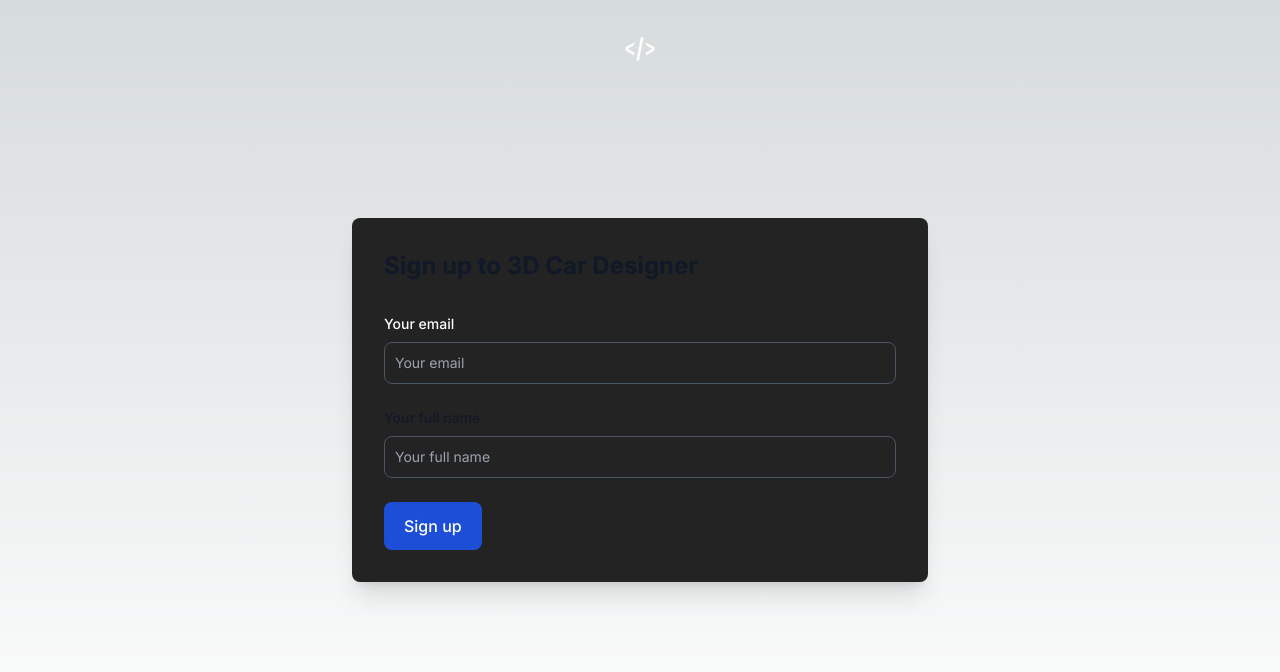
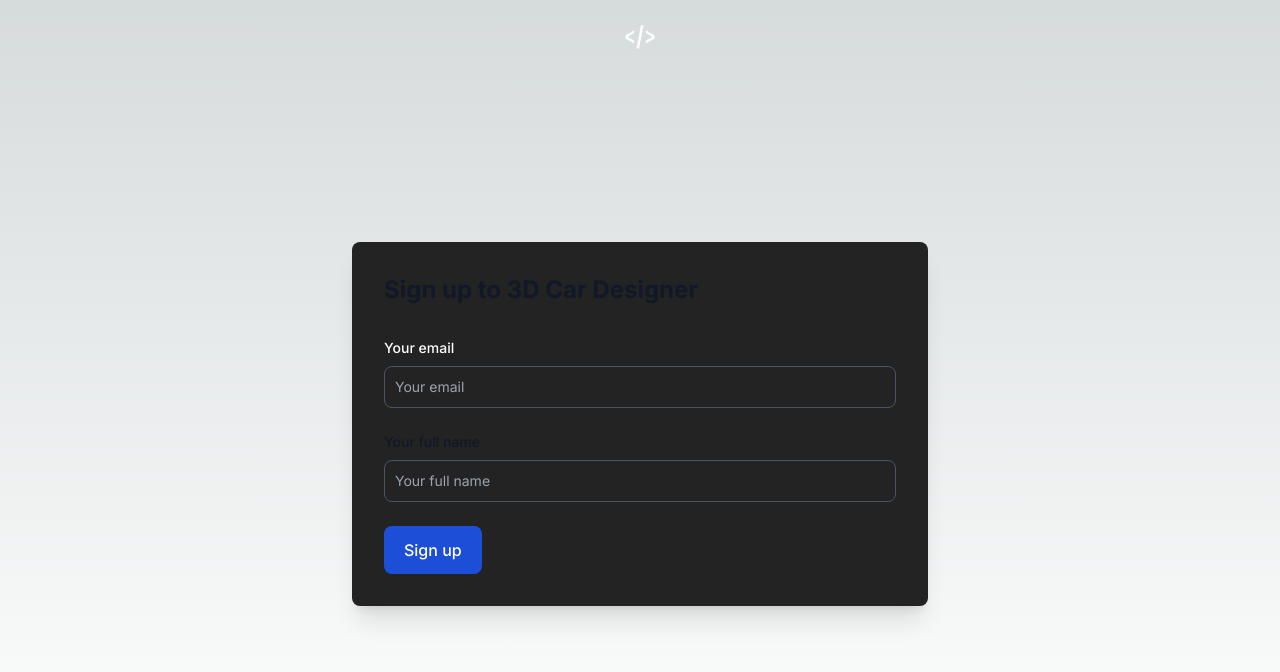
Before and after one commit to yahyashareef48/3d-car-site-demo, a Next.js app: page /signup in a window 1280 px wide. Shown: the top 672 px of the page. Built offline with nearby package versions, Linux system fonts and the light colour scheme; a web font is replaced by a local one.

Commit message:
hight update

```diff
--- a/src/app/signup/page.tsx
+++ b/src/app/signup/page.tsx
@@ -28,7 +28,7 @@ function Login() {
     <>
       <Navbar />
 
-      <section className="min-h-screen min-w-full flex justify-center items-center p-4">
+      <section className="min-h-screen min-w-full flex justify-center items-center p-4 pt-16">
         <div className="w-full lg:max-w-xl p-6 space-y-8 sm:p-8 bg-[#232323] rounded-lg shadow-xl">
           <h2 className="text-2xl font-bold text-gray-900 dark:text-white">
             Sign up to 3D Car Designer
--- a/src/components/Navbar.tsx
+++ b/src/components/Navbar.tsx
@@ -5,7 +5,7 @@ export default function Navbar() {
   return (
     <nav className="absolute z-20 top-0 left-0 flex justify-center w-full p-4">
       <Link href="/">
-        <Image alt="logo" className="mt-5" width={30} height={30} src="/images/LOGO.webp" />
+        <Image alt="logo" className="mt-2" width={30} height={30} src="/images/LOGO.webp" />
       </Link>
     </nav>
   );
```
